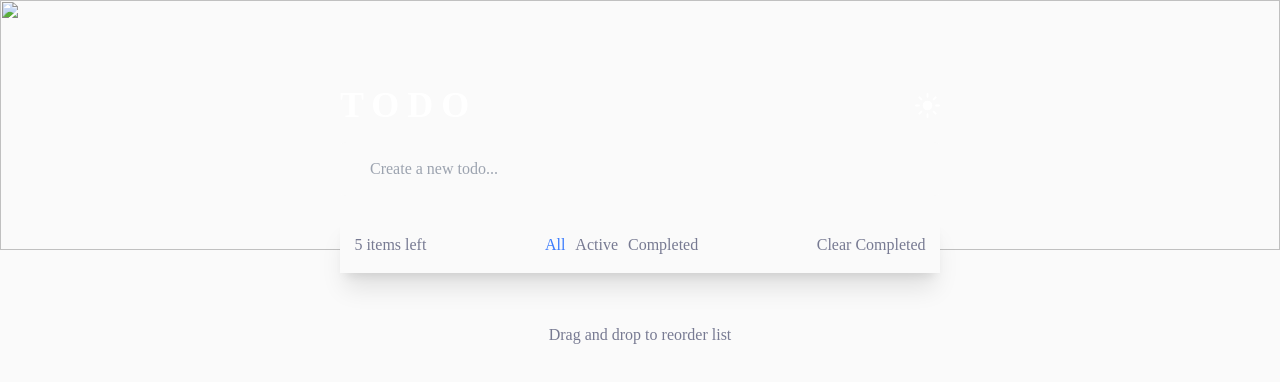
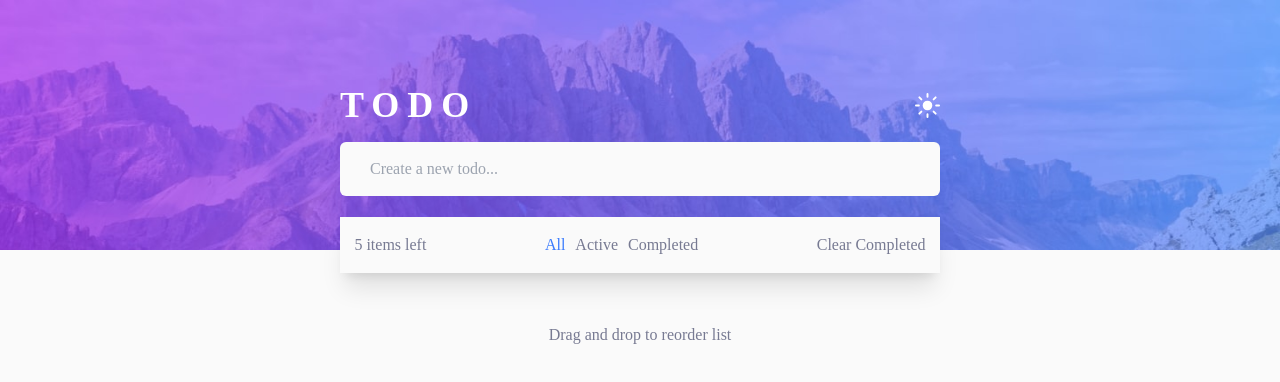
Before and after one commit to Stephy-Crown/TODO-App, a website: page index.html in a window 1280 px wide. Drawn offline with Linux system fonts and the light colour scheme; the site is published under a folder, as on GitHub Pages, so addresses that start at the root find nothing.

Commit message:
add one bg image

```diff
--- a/index.html
+++ b/index.html
@@ -51,7 +51,7 @@
       ></div> -->
       <!-- Header -->
       <img
-        src="/dist/images/bg-desktop-light.jpg"
+        src="dist/images/bg-desktop-light.jpg"
         alt=""
         srcset=""
         class="dark:md:bg-imgDark w-full h-[250px]"
```
